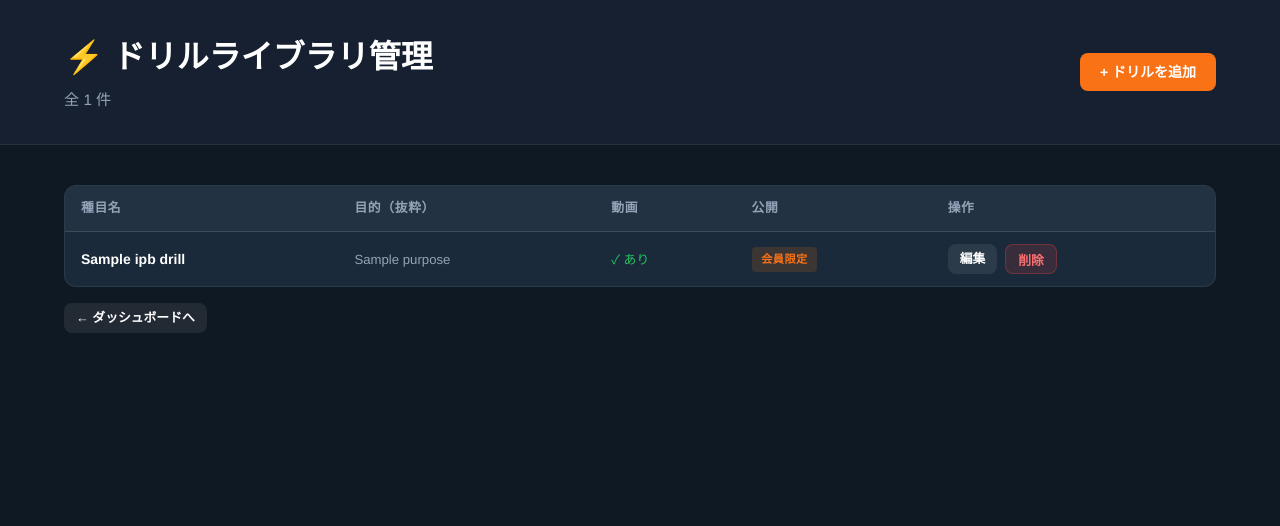
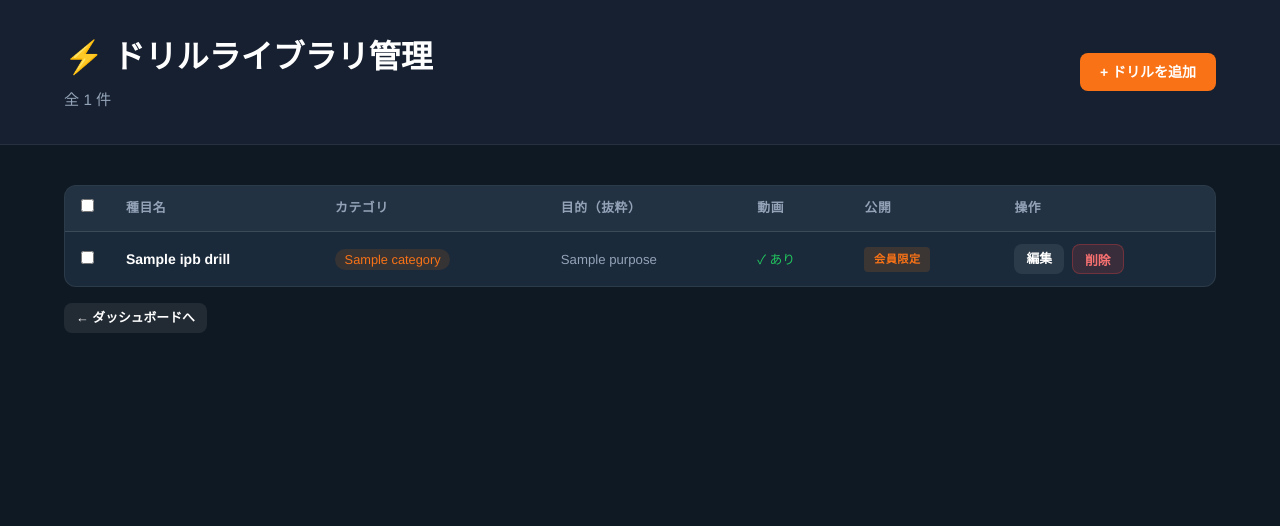
Before and after one commit to Sekky100622/ignite-potential-base, a Flask app: page /admin/library in a window 1280 px wide. Shown: the part 65-591 px from the top of the page. Run offline with Flask 3, Linux system fonts and the light colour scheme; the visitor is signed in with stand-in values (Sample User, id 1); a database or web service that is not in the repository returns one stand-in record (values such as "Sample title"); some libraries are stand-ins or nearby versions.

Commit message:
管理画面: ドリル一括カテゴリ変更機能を追加
チェックボックスで複数選択→カテゴリを一括変更。
カテゴリ列を一覧に追加。管理者専用。

Co-Authored-By: Claude Sonnet 4.6 <noreply@anthropic.com>

```diff
--- a/app.py
+++ b/app.py
@@ -618,7 +618,38 @@ def _article_form_data(form):
 @admin_required
 def admin_library():
     drills = pg_drills()
-    return render_template('admin/library.html', drills=drills)
+    return render_template('admin/library.html', drills=drills, categories=DRILL_CATEGORIES)
+
+
+@app.route('/admin/library/bulk-category', methods=['POST'])
+@admin_required
+def admin_library_bulk_category():
+    ids = request.form.getlist('ids')
+    cat_raw = request.form.get('category', '').strip()
+    if not ids:
+        flash('ドリルが選択されていません', 'error')
+        return redirect(url_for('admin_library'))
+
+    category = None if cat_raw == '__clear__' else (cat_raw or None)
+
+    conn = _pg_conn()
+    if not conn:
+        flash('DB接続エラー', 'error')
+        return redirect(url_for('admin_library'))
+    try:
+        with conn:
+            with conn.cursor() as cur:
+                cur.execute(
+                    'UPDATE ipb_drills SET category = %s WHERE id = ANY(%s)',
+                    (category, ids)
+                )
+        flash(f'{len(ids)} 件のカテゴリを更新しました', 'success')
+    except Exception as e:
+        print(f'[bulk_category] {e}')
+        flash('更新に失敗しました', 'error')
+    finally:
+        conn.close()
+    return redirect(url_for('admin_library'))
 
 
 @app.route('/admin/library/new', methods=['GET', 'POST'])
--- a/templates/admin/library.html
+++ b/templates/admin/library.html
@@ -16,12 +16,32 @@
 
 <section class="section-sm">
   <div class="container">
+
+    <!-- 一括操作バー（チェックボックス選択時に出現） -->
+    <div id="bulkBar" style="display:none;background:rgba(249,115,22,.1);border:1px solid rgba(249,115,22,.35);border-radius:10px;padding:.75rem 1.25rem;margin-bottom:1rem;display:none;align-items:center;gap:1rem;flex-wrap:wrap;">
+      <span id="bulkCount" style="font-size:.875rem;font-weight:600;color:var(--orange);"></span>
+      <form id="bulkForm" action="{{ url_for('admin_library_bulk_category') }}" method="POST" style="display:flex;align-items:center;gap:.75rem;flex-wrap:wrap;">
+        <div id="bulkIds"></div>
+        <select name="category" class="form-control" style="width:auto;min-width:200px;">
+          <option value="">-- カテゴリを選択 --</option>
+          {% for cat in categories %}
+          <option value="{{ cat }}">{{ cat }}</option>
+          {% endfor %}
+          <option value="__clear__">（カテゴリをクリア）</option>
+        </select>
+        <button type="submit" class="btn btn-primary btn-sm" onclick="return confirmBulk()">一括変更</button>
+        <button type="button" class="btn btn-ghost btn-sm" onclick="clearSelection()">選択解除</button>
+      </form>
+    </div>
+
     <div style="background:var(--navy-light);border:1px solid rgba(255,255,255,.08);border-radius:12px;overflow:hidden;">
       <div class="table-wrap">
         <table>
           <thead>
             <tr>
+              <th style="width:36px;"><input type="checkbox" id="checkAll" onchange="toggleAll(this)" style="cursor:pointer;accent-color:var(--orange);"></th>
               <th>種目名</th>
+              <th>カテゴリ</th>
               <th>目的（抜粋）</th>
               <th>動画</th>
               <th>公開</th>
@@ -30,8 +50,16 @@
           </thead>
           <tbody>
             {% for drill in drills %}
-            <tr>
+            <tr id="row-{{ drill.id }}">
+              <td><input type="checkbox" class="drill-check" value="{{ drill.id }}" onchange="updateBulkBar()" style="cursor:pointer;accent-color:var(--orange);"></td>
               <td style="font-weight:600;">{{ drill.name }}</td>
+              <td>
+                {% if drill.category %}
+                <span style="font-size:.8rem;color:var(--orange);background:rgba(249,115,22,.12);padding:.2rem .6rem;border-radius:12px;">{{ drill.category }}</span>
+                {% else %}
+                <span style="color:var(--gray-400);font-size:.8rem;">未設定</span>
+                {% endif %}
+              </td>
               <td style="color:var(--gray-400);font-size:.825rem;">
                 {{ drill.purpose[:40] if drill.purpose else '-' }}{% if drill.purpose and drill.purpose|length > 40 %}…{% endif %}
               </td>
@@ -59,7 +87,7 @@
             </tr>
             {% else %}
             <tr>
-              <td colspan="5" style="text-align:center;padding:3rem;color:var(--gray-400);">
+              <td colspan="7" style="text-align:center;padding:3rem;color:var(--gray-400);">
                 ドリルがまだありません
               </td>
             </tr>
@@ -68,9 +96,60 @@
         </table>
       </div>
     </div>
+
     <div style="margin-top:1rem;">
       <a href="{{ url_for('admin_dashboard') }}" class="btn btn-ghost btn-sm">← ダッシュボードへ</a>
     </div>
   </div>
 </section>
+
+<script>
+function getChecked() {
+  return Array.from(document.querySelectorAll('.drill-check:checked'));
+}
+
+function updateBulkBar() {
+  const checked = getChecked();
+  const bar = document.getElementById('bulkBar');
+  const count = document.getElementById('bulkCount');
+  const idsContainer = document.getElementById('bulkIds');
+
+  if (checked.length > 0) {
+    bar.style.display = 'flex';
+    count.textContent = checked.length + ' 件選択中';
+    idsContainer.innerHTML = checked.map(c =>
+      `<input type="hidden" name="ids" value="${c.value}">`
+    ).join('');
+  } else {
+    bar.style.display = 'none';
+    idsContainer.innerHTML = '';
+  }
+
+  // 全選択チェックボックスの状態更新
+  const all = document.querySelectorAll('.drill-check');
+  document.getElementById('checkAll').indeterminate = checked.length > 0 && checked.length < all.length;
+  document.getElementById('checkAll').checked = checked.length === all.length && all.length > 0;
+}
+
+function toggleAll(cb) {
+  document.querySelectorAll('.drill-check').forEach(c => c.checked = cb.checked);
+  updateBulkBar();
+}
+
+function clearSelection() {
+  document.querySelectorAll('.drill-check').forEach(c => c.checked = false);
+  document.getElementById('checkAll').checked = false;
+  updateBulkBar();
+}
+
+function confirmBulk() {
+  const cat = document.querySelector('#bulkForm select[name=category]').value;
+  const cnt = getChecked().length;
+  if (!cat) { alert('カテゴリを選択してください'); return false; }
+  if (cat === '__clear__') {
+    return confirm(cnt + ' 件のカテゴリをクリアしますか？');
+  }
+  return confirm(cnt + ' 件のカテゴリを「' + cat + '」に変更しますか？');
+}
+</script>
 {% endblock %}
```
